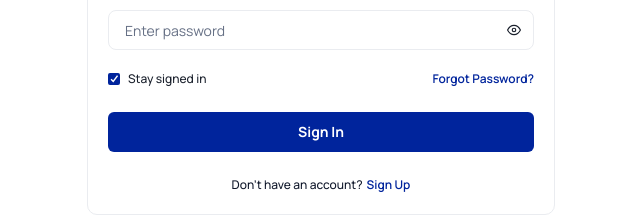
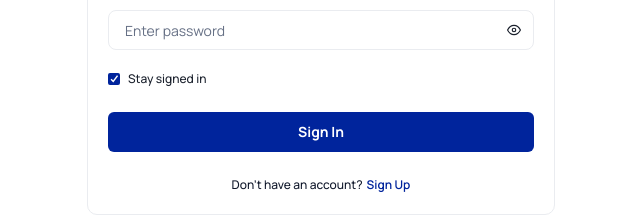
Before and after one commit to Multiwoven/multiwoven, a React (Vite) app in the folder ui/: page /sign-in in a window 1280 px wide. Shown: the part 398-614 px from the top of the page, without its empty margins (319-959 px from the left). Built offline with nearby package versions, Linux system fonts and the light colour scheme; no server answers.

Commit message:
[CE] refactor: removed forgot password text

```diff
--- a/ui/src/views/Authentication/SignIn/SignIn.tsx
+++ b/ui/src/views/Authentication/SignIn/SignIn.tsx
@@ -243,9 +243,9 @@ const SignIn = (): JSX.Element => {
                               Stay signed in
                             </Text>
                           </Checkbox>
-                          <Text size='xs' color='brand.400' fontWeight='semibold'>
+                          {/* <Text size='xs' color='brand.400' fontWeight='semibold'>
                             Forgot Password?
-                          </Text>
+                          </Text> */}
                         </HStack>
                       </Stack>
                       <Stack spacing='6'>
```
